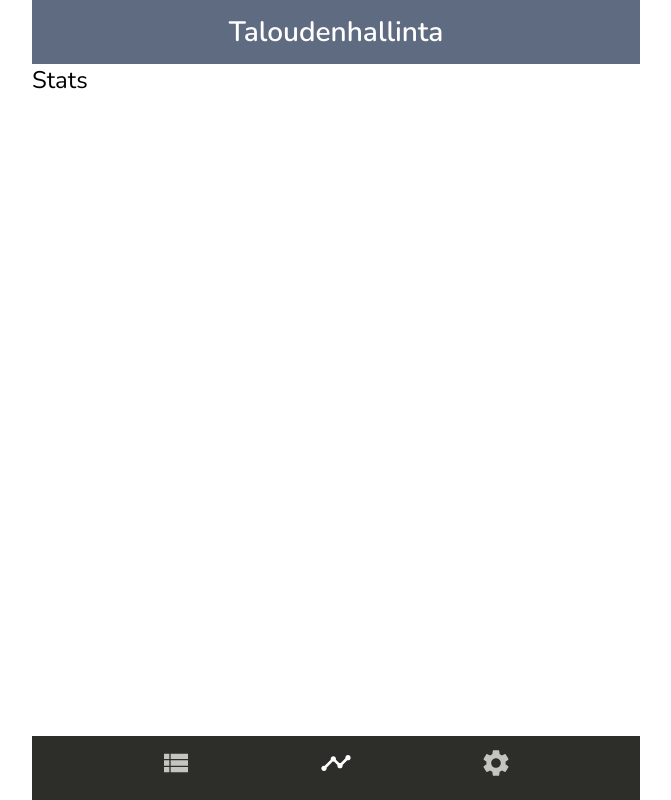
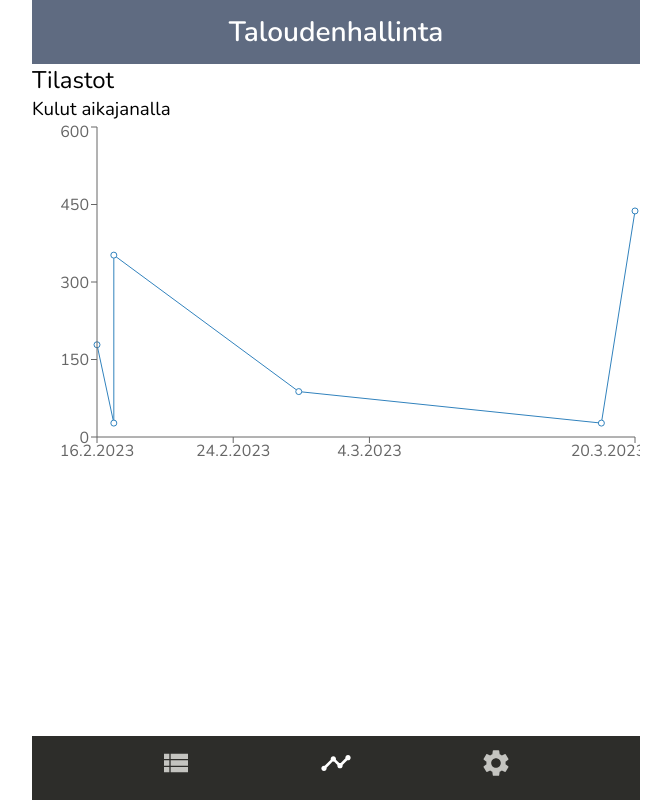
Before and after one commit to pekkatapio/taloudenhallinta, a React (Vite) app: page /stats in a window 1280 px wide. Shown: the whole page, without its empty margins (304-975 px from the left). Built offline with nearby package versions, Linux system fonts and the light colour scheme.

Commit message:
lisää aikajanan piirtävän viivakaavion

```diff
--- a/package.json
+++ b/package.json
@@ -14,7 +14,8 @@
     "react": "^18.2.0",
     "react-dom": "^18.2.0",
     "react-icons": "^4.10.1",
-    "react-router-dom": "^6.15.0"
+    "react-router-dom": "^6.15.0",
+    "recharts": "^2.8.0"
   },
   "devDependencies": {
     "@types/react": "^18.2.15",
--- a/src/components/AppRouter/AppRouter.jsx
+++ b/src/components/AppRouter/AppRouter.jsx
@@ -32,7 +32,7 @@ function AppRouter(props) {
               throw new Response("Not Found", { status: 404 })
             }
           } },
-        { path: "stats", element: <Stats /> },
+        { path: "stats", element: <Stats data={props.data} /> },
         { path: "settings",
           element: <Settings typelist={props.typelist}
                              onTypeSubmit={props.onTypeSubmit} /> }
--- a/src/components/Stats/Stats.jsx
+++ b/src/components/Stats/Stats.jsx
@@ -1,10 +1,40 @@
 import styles from './Stats.module.scss'
+import { Line, LineChart, ResponsiveContainer, Tooltip, XAxis, YAxis } from 'recharts'
 
-function Stats() {
+function Stats(props) {
+
+  const locale = "fi-FI"
+  const numberFormat = new Intl.NumberFormat(locale, { style: 'currency', currency: 'EUR' })
+
+  const linedata = props.data.map(
+    (item) => ({
+      date: new Date(item.paymentDate).getTime(),
+      amount: item.amount
+    })
+  )
 
   return (
     <div className={styles.stats}>
-      <h2>Stats</h2>
+      <h2>Tilastot</h2>
+      <h3>Kulut aikajanalla</h3>
+      <ResponsiveContainer height={350}>
+        <LineChart data={linedata}>
+          <Line dataKey='amount' />
+          <XAxis type='number'
+                 dataKey='date'
+                 domain={['dataMin','dataMax']}
+                 tickFormatter={
+                   value => new Date(value).toLocaleDateString(locale)
+                 } />
+          <YAxis />
+          <Tooltip labelFormatter={
+                     value => new Date(value).toLocaleDateString(locale)
+                   }
+                   formatter={
+                     value => [numberFormat.format(value),"maksettu"]
+                   } />
+        </LineChart>
+      </ResponsiveContainer>
     </div>
   )
 }
```
Also changed, not shown: 1 other file (tests, documents, lock files or other folders).
